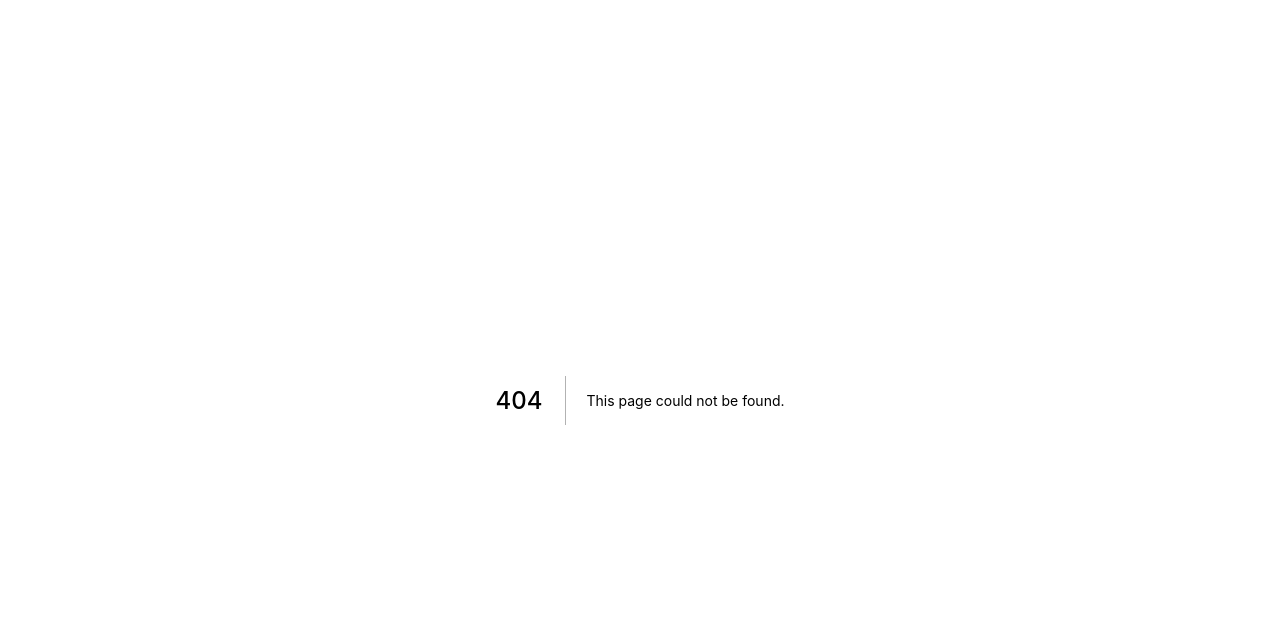
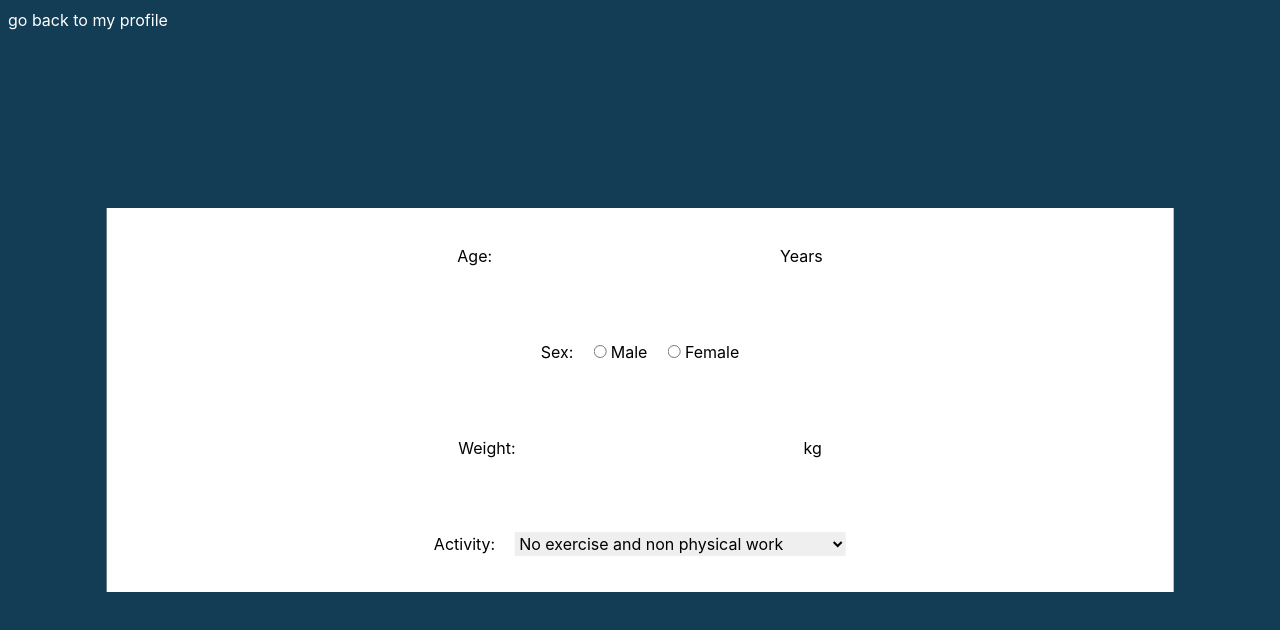
Before and after one commit to BartlomiejRuson/cal-calculator, a Next.js app: page /setnewrequirements in a window 1280 px wide. Before the commit this address had no page. Shown: the top 630 px of the page. Built offline with nearby package versions, Linux system fonts and the light colour scheme.

Commit message:
ustawianie zapotrzebowania dla nowego usera i wstep do samodzielnego ustalania

```diff
--- a/pages/components/Nav.js
+++ b/pages/components/Nav.js
@@ -2,7 +2,7 @@ import Link from "next/link";
 import React,{useState} from "react";
 import { logout, useAuth } from "../../firebase";
 function Nav({ dayTotal }) {
-  const currentUser = useAuth();
+  const {currentUser} = useAuth();
   const [loading,setLoading] = useState(false);
   const handleLogout = async () =>{
     setLoading(true);
@@ -40,24 +40,31 @@ function Nav({ dayTotal }) {
         </span>
       </div>
 
-      <div className="absolute flex justify-between top-1/2 right-0  -translate-y-1/2 font-semibold text-lg">
 
-        <div className="mr-2 mx-auto w-24 flex items-center cursor-pointer">
+<div className="absolute top-1/2 -translate-y-1/2 right-0 mr-1">
+
           {currentUser ? (
-
-              <button disabled={loading} onClick={handleLogout} className="px-4 py-2 font-semibold shadow bg-white focus:shadow-outline hover:bg-green-300 transition-all text-myDarkBlue  ease-out text-base uppercase whitespace-nowrap">
+              <div className="flex">
+                <Link href='/myprofile'>
+<button disabled={loading}  className="px-4 py-2 font-semibold shadow bg-white focus:shadow-outline hover:bg-myLightBlue transition-all text-myDarkBlue  ease-out text-base uppercase whitespace-nowrap mx-1">
+                My profile
+              </button>
+              </Link>
+<button disabled={loading} onClick={handleLogout} className="px-4 py-2 font-semibold shadow bg-white focus:shadow-outline hover:bg-myLightBlue transition-all text-myDarkBlue  ease-out text-base uppercase whitespace-nowrap mx-1">
                 Log out
               </button>
+              </div>
+
 
           ) : (
             <Link href="/signup">
-              <span className="px-4 py-2 font-semibold shadow bg-white focus:shadow-outline hover:bg-myLightBlue transition-all ease-out text-base uppercase whitespace-nowrap  text-myDarkBlue">
+              <button disabled={loading} className="px-4 py-2 font-semibold shadow bg-white focus:shadow-outline hover:bg-myLightBlue transition-all ease-out text-base uppercase whitespace-nowrap  text-myDarkBlue">
                 Sign up
-              </span>
+              </button>
             </Link>
           )}
-        </div>
-      </div>
+</div>
+
     </nav>
   );
 }
--- /dev/null
+++ b/pages/myprofile.js
@@ -0,0 +1,43 @@
+
+import Head from "next/head";
+import Image from "next/image";
+import Link from "next/link";
+import {useAuth} from '../firebase'
+import AvatarImage from '../public/mm.png'
+function MyProfile() {
+  const {currentUser,dailyRequirement} = useAuth();
+
+
+
+
+  return (
+    <div className="w-screen h-screen bg-myDarkBlue ">
+      <Head>
+        <title>Calorie intake counter</title>
+        <meta name="description" content="Generated by me" />
+        <link rel="icon" href="/favicon.ico" />
+      </Head>
+      <Link href="/">
+        <span className="text-white absolute top-2 left-2 cursor-pointer">
+          go back to the main page
+        </span>
+      </Link>
+      <div className="bg-white w-5/6 h-96 left-1/2 -translate-x-1/2 -translate-y-1/2 absolute top-1/2">
+        <div className="grid grid-cols-4 p-5 h-full">
+          <div className="flex justify-center items-center">
+            <Image src={AvatarImage} alt="avatar"/>
+          </div>
+          <div className="col-span-3 flex text-lg font-semibold flex-col justify-around">
+            <h2>{currentUser?.email}</h2>
+            <div className="flex gap-5 items-center">
+            <h2>Your daily requirement: {dailyRequirement}</h2>
+          <Link href="/setnewrequirements"><span className=" text-white p-1 font-bold shadow bg-myDarkBlue focus:shadow-outline hover:text-myLightBlue cursor-pointer transition-all ease-out rounded-sm">SET IT</span></Link>
+            </div>
+          </div>
+        </div>
+      </div>
+    </div>
+  );
+}
+
+export default MyProfile;
--- /dev/null
+++ b/pages/setnewrequirements.js
@@ -0,0 +1,57 @@
+import Head from "next/head";
+import Link from "next/link";
+import React from "react";
+
+function SetNewRequirements() {
+  return (
+    <div className="w-screen h-screen bg-myDarkBlue ">
+      <Head>
+        <title>Calorie intake counter</title>
+        <meta name="description" content="Generated by me" />
+        <link rel="icon" href="/favicon.ico" />
+      </Head>
+      <Link href="/myprofile">
+        <span className="text-white absolute top-2 left-2 cursor-pointer">
+          go back to my profile
+        </span>
+      </Link>
+      <div className="bg-white w-5/6 h-96 left-1/2 -translate-x-1/2 -translate-y-1/2 absolute top-1/2">
+        <form className="h-full justify-around flex flex-col items-center">
+          <fieldset className="flex gap-5">
+            <h2>Age:</h2>
+            <input type="number" name="Age" id="Age" />
+            <label htmlFor="Age">Years</label>
+          </fieldset>
+          <fieldset className="flex gap-5">
+            <h2>Sex:</h2>
+            <div>
+              <input type="radio" name="Sex" id="Male" value="Male" />
+              <label htmlFor="Male"> Male</label>
+            </div>
+            <div>
+              <input type="radio" name="Sex" id="Female" value="Female" />
+              <label htmlFor="Female"> Female</label>
+            </div>
+          </fieldset>
+          <fieldset className="flex gap-5">
+            <h2>Weight:</h2>
+            <input type="number" name="Weight" id="Weight" />
+            <label htmlFor="Weight">kg</label>
+          </fieldset>
+<fieldset className="flex gap-5">
+            <h2>Activity:</h2>
+            <select id="Activity" name="Activity">
+    <option value="none">No exercise and non physical work</option>
+    <option value="light">1-3 training session per weak</option>
+    <option value="hight">4-6 training session per week</option>
+    <option value="extreme">multiple training sessions, or physical job</option>
+  </select>
+</fieldset>
+
+        </form>
+      </div>
+    </div>
+  );
+}
+
+export default SetNewRequirements;
--- a/pages/signin.js
+++ b/pages/signin.js
@@ -1,11 +1,11 @@
-import React, { useRef, useState,useEffect } from "react";
+import React, { useRef, useState, useEffect } from "react";
 import Link from "next/link";
-import {useRouter} from "next/router";
+import { useRouter } from "next/router";
 import { signin, useAuth } from "../firebase";
-
+import Head from 'next/head'
 function SignIn() {
   const Router = useRouter();
-  const currentUser = useAuth();
+  const {currentUser} = useAuth();
   const emailRef = useRef();
   const passwordRef = useRef();
   const [loading, setLoading] = useState(false);
@@ -14,22 +14,24 @@ function SignIn() {
     e.preventDefault();
     try {
       await signin(emailRef.current.value, passwordRef.current.value);
-    } catch {
-      alert("sign in error");
+    } catch (err) {
+      alert(err);
     }
 
     setLoading(false);
   };
 
   useEffect(() => {
-    if(currentUser) Router.push('/')
-
-
-  }, [currentUser])
-
+    if (currentUser) {Router.push("/");console.log(currentUser)}
+  }, [currentUser]);
 
   return (
     <div className="max-w-screen flex items-center justify-center h-screen bg-myDarkBlue text-white">
+           <Head>
+        <title>Calorie intake counter</title>
+        <meta name="description" content="Generated by me" />
+        <link rel="icon" href="/favicon.ico" />
+      </Head>
       <Link href="/">
         <span className="absolute top-2 left-2 cursor-pointer">
           go back to the main page
@@ -40,11 +42,20 @@ function SignIn() {
           <h2 className="py-5">Sign In</h2>
           <div className="py-2 flex justify-between">
             <label htmlFor="email">e-mail: </label>
-            <input ref={emailRef} type="email" name="email" id="email" />
+            <input
+              className="text-black"
+              ref={emailRef}
+              type="email"
+              name="email"
+              id="email"
+            />
           </div>
           <div className="py-2 flex justify-between">
-            <label htmlFor="email" className="mr-1">password: </label>
+            <label htmlFor="email" className="mr-1">
+              password:{" "}
+            </label>
             <input
+              className="text-black"
               ref={passwordRef}
               type="password"
               name="passwd"
@@ -55,7 +66,7 @@ function SignIn() {
           <button
             disabled={loading}
             type="submit"
-            className="px-4 py-2 mt-16 mx-auto  font-bold shadow bg-myDarkBlue focus:shadow-outline hover:bg-myLightBlue transition-all ease-out"
+            className=" text-myDarkBlue px-4 py-2 mt-16 mx-auto  font-bold shadow bg-white focus:shadow-outline hover:bg-myLightBlue transition-all ease-out"
           >
             SIGN IN
           </button>
--- a/pages/signup.js
+++ b/pages/signup.js
@@ -2,11 +2,12 @@ import React, { useRef,useState,useEffect } from "react";
 import {useRouter} from 'next/router'
 import Link from "next/link";
 import { signup ,useAuth,initUserRequirement} from "../firebase";
+import Head from 'next/head'
 function SignUp() {
   const emailRef = useRef();
   const passwordRef = useRef();
   const [loading,setLoading] = useState(false);
-  const currentUser = useAuth();
+  const {currentUser} = useAuth();
   const Router = useRouter();
   const handleSubmit = async (e) => {
 
@@ -36,6 +37,11 @@ function SignUp() {
 
   return (
     <div className="max-w-screen flex items-center justify-center h-screen bg-myDarkBlue text-white">
+                 <Head>
+        <title>Calorie intake counter</title>
+        <meta name="description" content="Generated by me" />
+        <link rel="icon" href="/favicon.ico" />
+      </Head>
       <Link href="/">
         <span className="absolute top-2 left-2 cursor-pointer">
           go back to the main page
```
Also changed, not shown: firebase.js (+14 -1 lines), public/mm.png (added).
